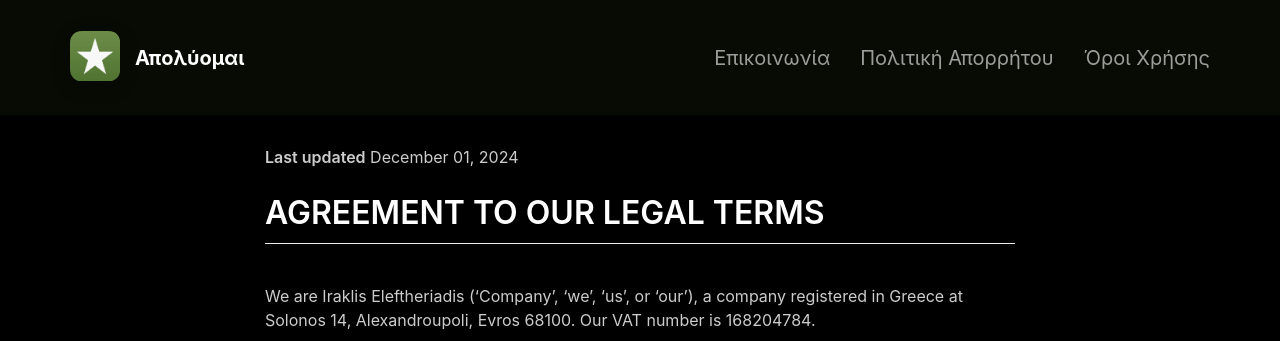
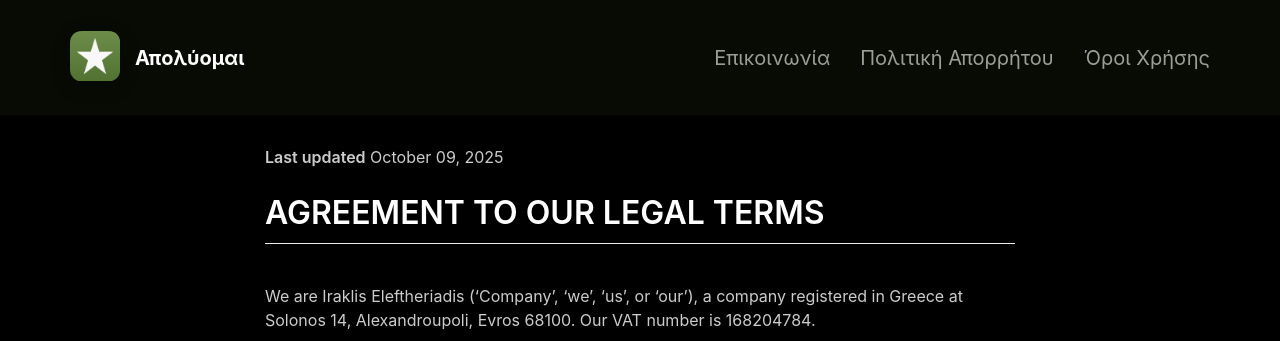
Before and after one commit to IraklisElef/apolyomai-app-landing-page, a Jekyll site: the page built from _pages/termsofuse.md, in a window 1280 px wide and 900 px high. Shown: the top 341 px of the window. Built offline with Jekyll 4.4.1, drawn with Linux system fonts in a browser that asks for light colours; nearby versions of some CDN libraries.

Commit message:
Update date last updated in terms of use

```diff
--- a/_pages/termsofuse.md
+++ b/_pages/termsofuse.md
@@ -4,7 +4,7 @@ title: Όροι Χρήσης
 include_in_header: true
 ---
 **Last updated**
-December 01, 2024
+October 09, 2025
 
 # AGREEMENT TO OUR LEGAL TERMS
 <br>
```
Also changed, not shown: 1 other file.
